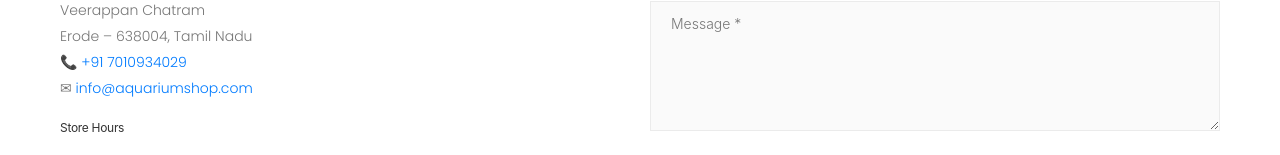
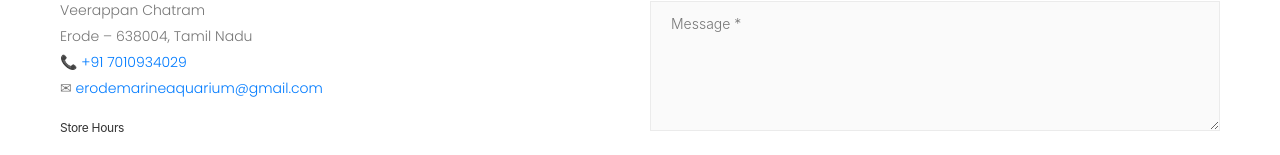
Before and after one commit to starboy-arshad/aquarium-e-commerce-frontend, a React (Create React App) app: page /contact in a window 1280 px wide. Shown: the part 712-867 px from the top of the page. Built offline with nearby package versions, Linux system fonts and the light colour scheme; no server answers.

Commit message:
Update ContactPage.js

```diff
--- a/src/components/ContactPage.js
+++ b/src/components/ContactPage.js
@@ -176,8 +176,8 @@ const ContactPage = () => {
 
                 <p>
                   📞 <a href="tel:+917010934029">+91 7010934029</a><br />
-                  ✉ <a href="mailto:info@aquariumshop.com">
-                    info@aquariumshop.com
+                  ✉ <a href="mailto:erodemarineaquarium@gmail.com">
+                    erodemarineaquarium@gmail.com
                   </a>
                 </p>
 
```
